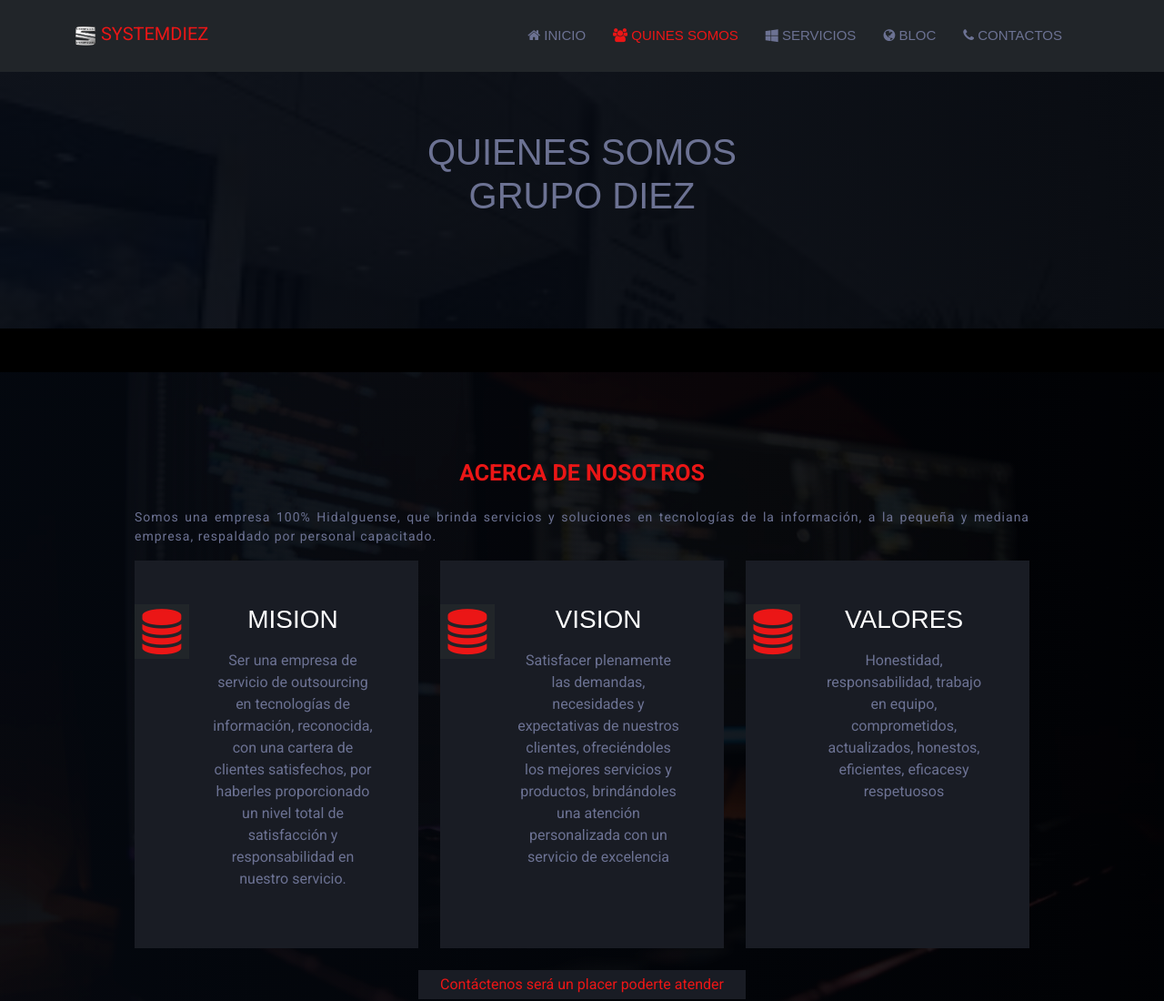
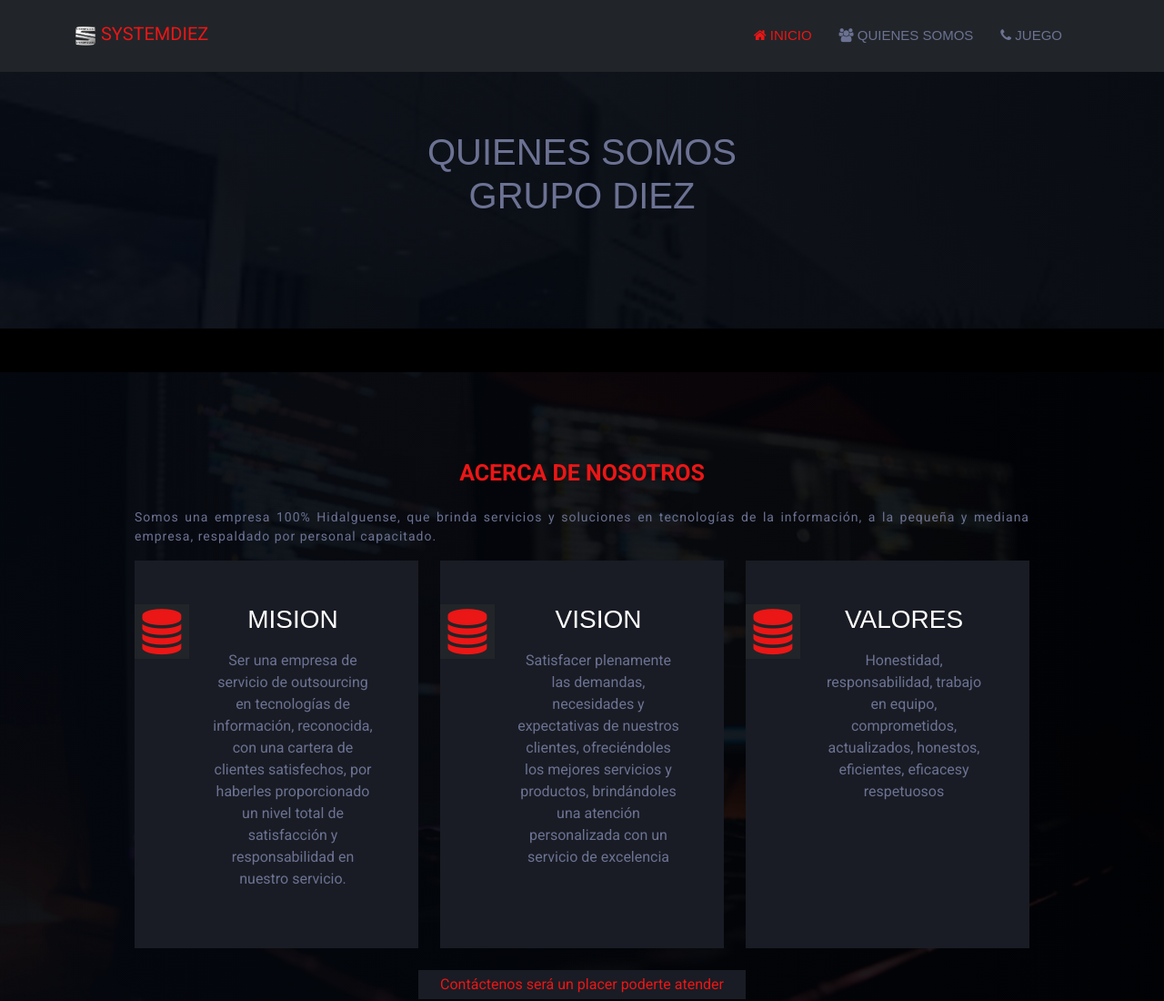
Before and after one commit to cristiancharca/Juego2, a plain HTML site: page quinessomos.html in a window 1280 px wide. Shown: the top 1100 px of the page at 91% size. Drawn offline with nearby package versions, Linux system fonts and the light colour scheme.

Commit message:
Update quinessomos.html

```diff
--- a/quinessomos.html
+++ b/quinessomos.html
@@ -30,19 +30,15 @@
         <div class="collapse navbar-collapse justify-content-end" id="navbarNav">
           <ul class="navbar-nav ">
             <li class="nav-item">
-              <a class="nav-link"  href="index.html"><i class="fa fa-home"></i>       Inicio </a>
+              <a class="nav-link active" aria-current="page" href="index.html"><i class="fa fa-home"></i>       Inicio</a>
             </li>
             <li class="nav-item">
-              <a class="nav-link active" aria-current="page" href="quinessomos.html"><i class="fa fa-users"></i>       Quines Somos</a>
+              <a class="nav-link" href="quinessomos.html"><i class="fa fa-users"></i>       Quienes Somos</a>
             </li>
+
+
             <li class="nav-item">
-              <a class="nav-link "  href="servicios.html"><i class="fa fa-windows"></i>       Servicios</a>
-            </li>
-            <li class="nav-item">
-              <a class="nav-link" href="bloc.html"><i class="fa fa-globe"></i>       Bloc</a>
-            </li>
-            <li class="nav-item">
-              <a class="nav-link" href="contactos.html"><i class="fa fa-phone"></i>       Contactos</a>
+              <a class="nav-link" href="juego.html"><i class="fa fa-phone"></i>      Juego</a>
             </li>
           </ul>
         </div>
```
